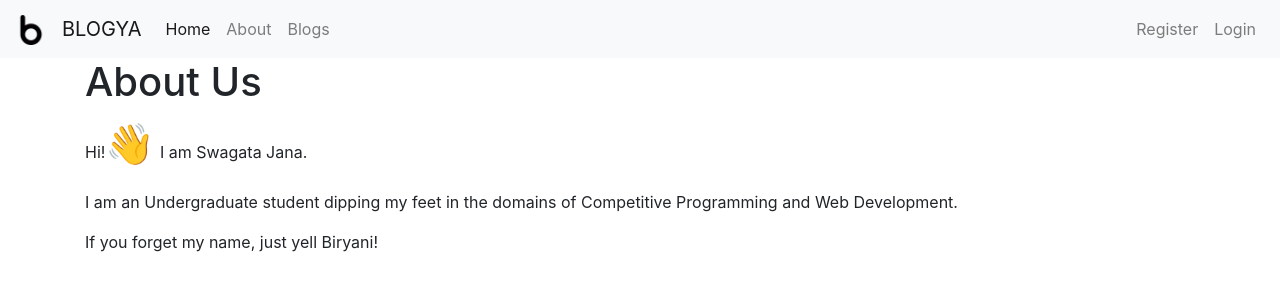
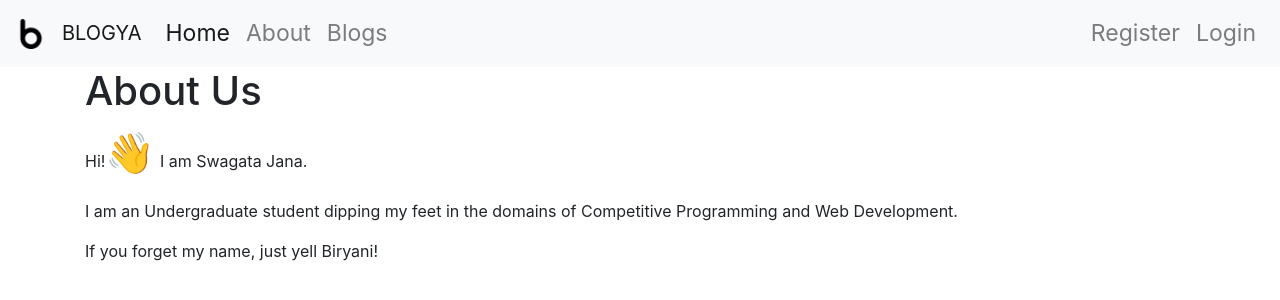
Before and after one commit to SwagataJ/blogya, a Flask app: page /about in a window 1280 px wide. Shown: the top 300 px of the page. Run offline with Flask 2, Linux system fonts and the light colour scheme; some libraries are stand-ins or nearby versions.

Commit message:
Increased text size.

```diff
--- a/templates/includes/_navbar.html
+++ b/templates/includes/_navbar.html
@@ -1,31 +1,31 @@
 <nav class="navbar navbar-expand-lg navbar-light bg-light">
   <a class="navbar-brand" href="#">
-    <img src="/static/img/logo.png" width="30" height="30" alt="">
+    <img src="/static/img/app-logo.png" width="30" height="30" alt="">
   </a>
-  <a class="navbar-brand" href="/">BLOGYA</a>
+  <a class="navbar-brand" href="#">BLOGYA</a>
   <button class="navbar-toggler" type="button" data-toggle="collapse" data-target="#navbarSupportedContent" aria-controls="navbarSupportedContent" aria-expanded="false" aria-label="Toggle navigation">
     <span class="navbar-toggler-icon"></span>
   </button>
 
   <div class="collapse navbar-collapse" id="navbarSupportedContent">
-    <ul class="navbar-nav mr-auto">
+    <ul class="navbar-nav mr-auto" style="font-size: large">
       <li class="nav-item active">
-        <a class="nav-link" href="/">Home<span class="sr-only">(current)</span></a>
+        <a class="nav-link" style="font-size: 23px" href="/">Home<span class="sr-only">(current)</span></a>
       </li>
       <li class="nav-item">
-        <a class="nav-link" href="/about">About</a>
+        <a class="nav-link" style="font-size: 23px" href="/about">About</a>
       </li>
       <li class="nav-item">
-        <a class="nav-link" href="/articles">Blogs</a>
+        <a class="nav-link" style="font-size: 23px" href="/articles">Blogs</a>
       </li>
     </ul>
-    <ul class="navbar-nav ml-auto">
+    <ul class="navbar-nav ml-auto" style="font-size: large">
         {% if session['logged_in'] == True %}
-          <li class="nav-item"><a class="nav-link" href="/dashboard">Dashboard</a></li>
-          <li class="nav-item"><a class="nav-link" href="/logout">Logout</a></li>
+          <li class="nav-item"><a class="nav-link" style="font-size: 23px" href="/dashboard">Dashboard</a></li>
+          <li class="nav-item"><a class="nav-link" style="font-size: 23px" href="/logout">Logout</a></li>
         {% else %}
-          <li class="nav-item"><a class="nav-link" href="/register">Register</a></li>
-          <li class="nav-item"><a class="nav-link" href="/login">Login</a>
+          <li class="nav-item"><a class="nav-link" style="font-size: 23px" href="/register">Register</a></li>
+          <li class="nav-item"><a class="nav-link" style="font-size: 23px" href="/login">Login</a>
         {% endif %}
       </ul>
   </div>
```
